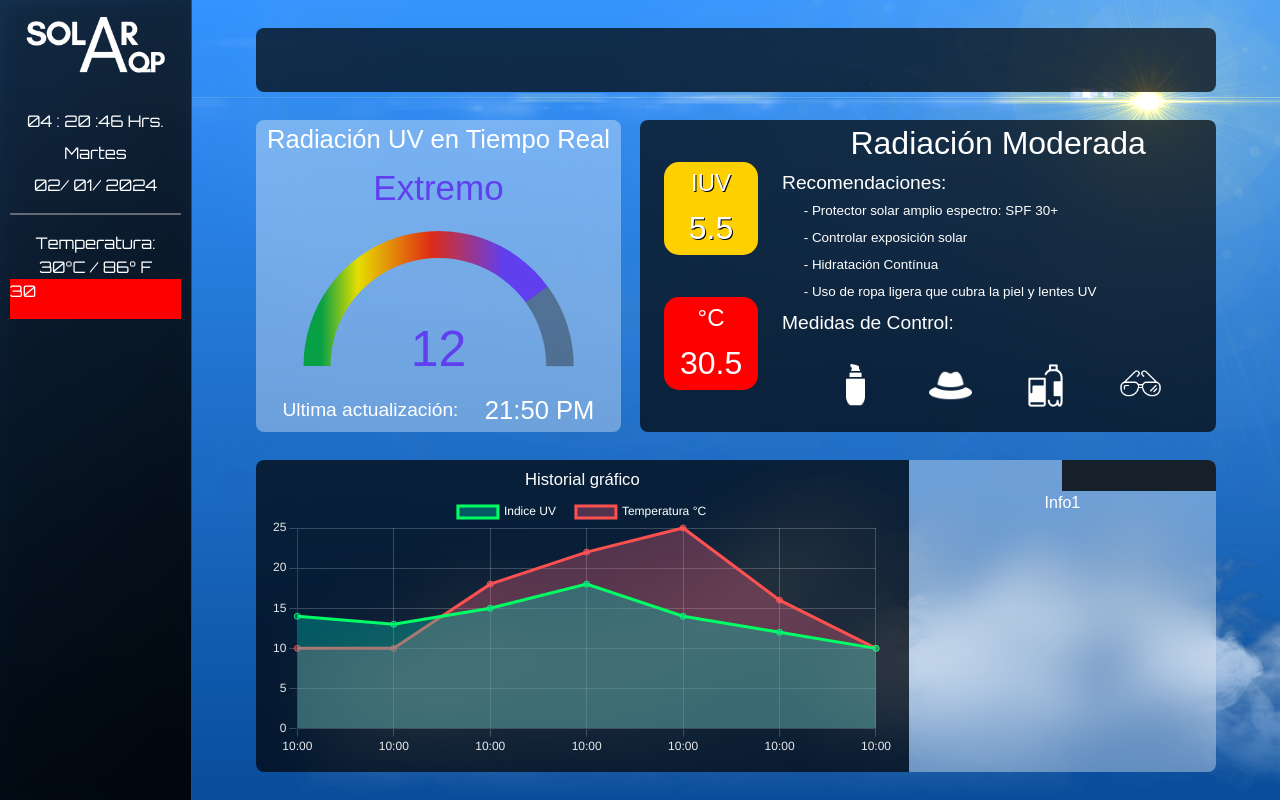
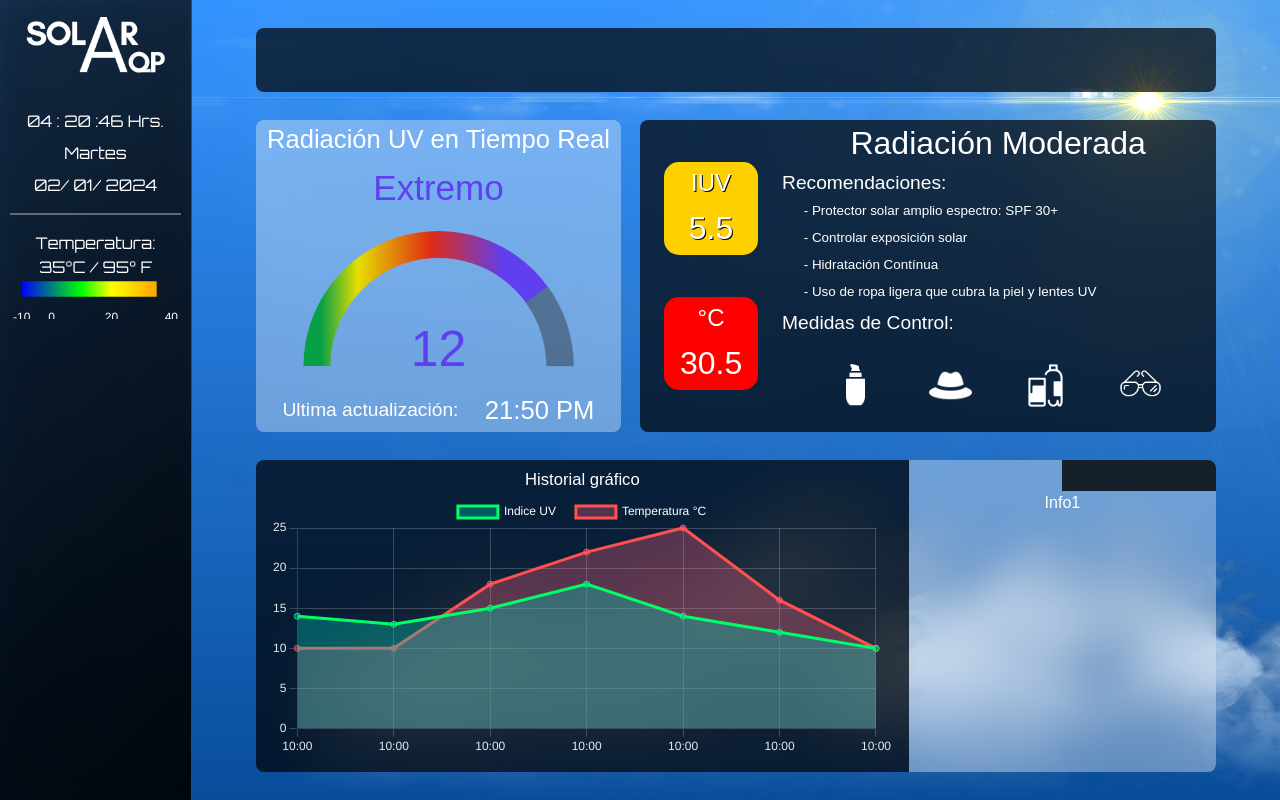
Before and after one commit to bryan201429/SolarAqp, a React (Vite) app: page / in a window 1280 px wide. Built offline with nearby package versions, Linux system fonts and the light colour scheme; a web font is replaced by a local one.

Commit message:
Temperature chart

```diff
--- a/package.json
+++ b/package.json
@@ -10,8 +10,9 @@
     "preview": "vite preview"
   },
   "dependencies": {
-    "chart.js": "^4.4.2",
+    "chart.js": "^4.4.3",
     "react": "^18.2.0",
+    "react-chartjs-2": "^5.2.0",
     "react-dom": "^18.2.0",
     "react-router-dom": "^6.22.0"
   },
--- a/src/components/gauge/Gauge.jsx
+++ b/src/components/gauge/Gauge.jsx
@@ -23,16 +23,12 @@ const Gauge = () => {
         label: 'UV INDEX',
         data: [12, 0],                //Valor actual y valor max de gráfico
         backgroundColor: [
-          // 'rgba(255, 60, 104, 0.5)',
           gradientSegment,
           'rgba(30, 30, 30, 0.4)',
-
-
         ],
         borderColor: [
           'rgba(255, 60, 104, 0)',
           'rgba(100, 100, 100, 0.3)',
-
         ],
         borderWidth: 1,
         cutout: '80%',          //GROSOR
--- a/src/components/gradientBar/GradientBar.css
+++ b/src/components/gradientBar/GradientBar.css
@@ -0,0 +1,5 @@
+#gradientBar{
+    /* background-color: white; */
+    height: 100%;
+    position: relative;
+}
--- a/src/components/gradientBar/GradientBar.jsx
+++ b/src/components/gradientBar/GradientBar.jsx
@@ -1,6 +1,10 @@
 import './GradientBar.css'
 import React, { useEffect, useRef } from 'react';
+
 import Chart from 'chart.js/auto';
+import {Bar} from "react-chartjs-2";
+import { useState } from 'react';
+
 
 export default function GradientBar({data}){
     console.log(data)
@@ -8,21 +12,68 @@ export default function GradientBar({data}){
         const ctx = document.getElementById('myChart').getContext('2d');
 
 
-        // //Inicializar
-        // const myChart = new Chart(
-        //     document.getElementById('myChart'),
-        //     config
-        //   );
-        // return () => {
-        // myChart.destroy();
-        // };
-    },[])
 
+    },[data])
+
+    const [minTemp,setMinTemp]= useState(-10);
+    const [maxTemp,setMaxTemp]= useState(40);
+    // console.log (minTemp)
 
     return(
         <div id='gradientBar'>
-            {data.temperatura}
-            <canvas id='canvas'></canvas>
+            {/* {data.temperatura} */}
+            {/* <canvas id='canvas'></canvas> */}
+            <Bar
+                data={{
+                    labels:["°C"],
+                    datasets: [
+                        {
+                            label:'Temperature',
+                            data: [[minTemp, data.temperatura]],
+                            backgroundColor: (context) => {
+                                const chart = context.chart;
+                                const { ctx, chartArea } = chart;
+
+                                if (!chartArea) {
+                                  // This case happens on initial chart render
+                                  return null;
+                                }
+                                const gradient = ctx.createLinearGradient(chartArea.left, 0, chartArea.right, 0);
+                                gradient.addColorStop(0, 'rgba(0,0,255,1)');
+                                gradient.addColorStop(0.4, 'rgba(0,255,0,1)');
+                                gradient.addColorStop(0.6, 'rgba(255,255,0,1)');
+                                gradient.addColorStop(0.9, 'orange');
+                                return gradient;
+                              },
+                            barThickness: 15,
+                        }
+                    ]
+                }}
+                options={{
+                    indexAxis:'y',  //Horizontal
+                    scales:{
+                        x:{
+                            display:true,
+                            min: minTemp,
+                            max: maxTemp,
+                            ticks:{
+                                color:'white'
+                            }
+                        },
+                        y:{
+                            display:false
+                        }
+                    },
+                    responsive: true,
+                    maintainAspectRatio: false,
+                    plugins:{
+                        legend:{
+                            display: false,
+                        }
+                    }
+                }}
+            ></Bar>
+
         </div>
     )
 }
--- a/src/components/sidebar/Sidebar.css
+++ b/src/components/sidebar/Sidebar.css
@@ -55,7 +55,7 @@
     width: 100%;
 }
 #TemperatureBar{
-    background-color: red;
+    /* background-color: red; */
     height: 5vh;
     width: 90%;
 }
--- a/src/components/sidebar/Sidebar.jsx
+++ b/src/components/sidebar/Sidebar.jsx
@@ -9,7 +9,7 @@ export default function Sidebar(){
     const [time, setTime] = useState('');
     const [today, setToday] = useState('');
     const [fullDate,setfullDate] = useState('');
-    const temperaturaC=30;
+    const temperaturaC=35;
     const temperaturaF= temperaturaC*9/5+32
 
 useEffect(()=>{
```
Also changed, not shown: 1 other file (tests, documents, lock files or other folders).
